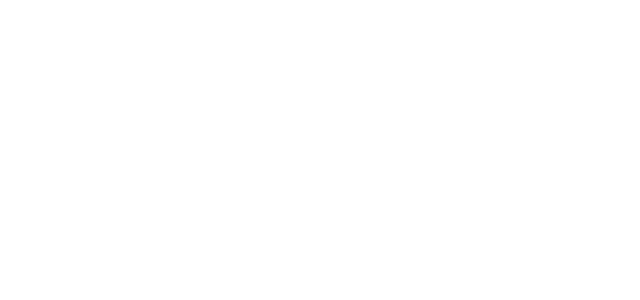
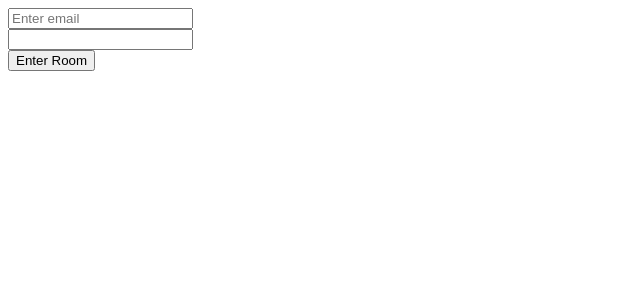
Before and after one commit to usherardy/video_webrtc, a React (Vite) app in the folder client/Videoapp/: page / in a window 1280 px wide. Before the commit this address had no page. Shown: the top 300 px of the page, without its empty margins (0-640 px from the left). Built offline with nearby package versions, Linux system fonts and the light colour scheme.

Commit message:
Some bug bixes

```diff
--- a/client/Videoapp/src/App.jsx
+++ b/client/Videoapp/src/App.jsx
@@ -1,12 +1,12 @@
 import { useState } from 'react'
-import {Routes, Route} from 'react-router-dom'
-
+import {Routes, Route} from 'react-router-dom';
+import Home from "./pages/Home"
 function App() {
   //const [count, setCount] = useState(0)
   return (
     <div className ="App">
      <Routes>
-      <Route path ="/user" element = {<h1>hello </h1>}/>
+      <Route path ="/" element = {<Home/>}/>
     </Routes>
       </div>
   )
--- a/client/Videoapp/src/pages/home.jsx
+++ b/client/Videoapp/src/pages/home.jsx
@@ -1,11 +1,11 @@
 import React from "react";
 
-const home = () => {
+const Home = () => {
     return (
         <div className = "container">
             <div>
-                <input type ="email" placeholder ="Enter email"/>
-                <input type ="text" placeholer ="Enter room code"/>
+                <input type ="email" placeholder ="Enter email"/><br/>
+                <input type ="text" placeholer ="Enter room code"/><br/>
                 <button>Enter Room</button>
 
             </div>
@@ -14,4 +14,4 @@
 
 }
 
-export default home;
+export default Home;
```
